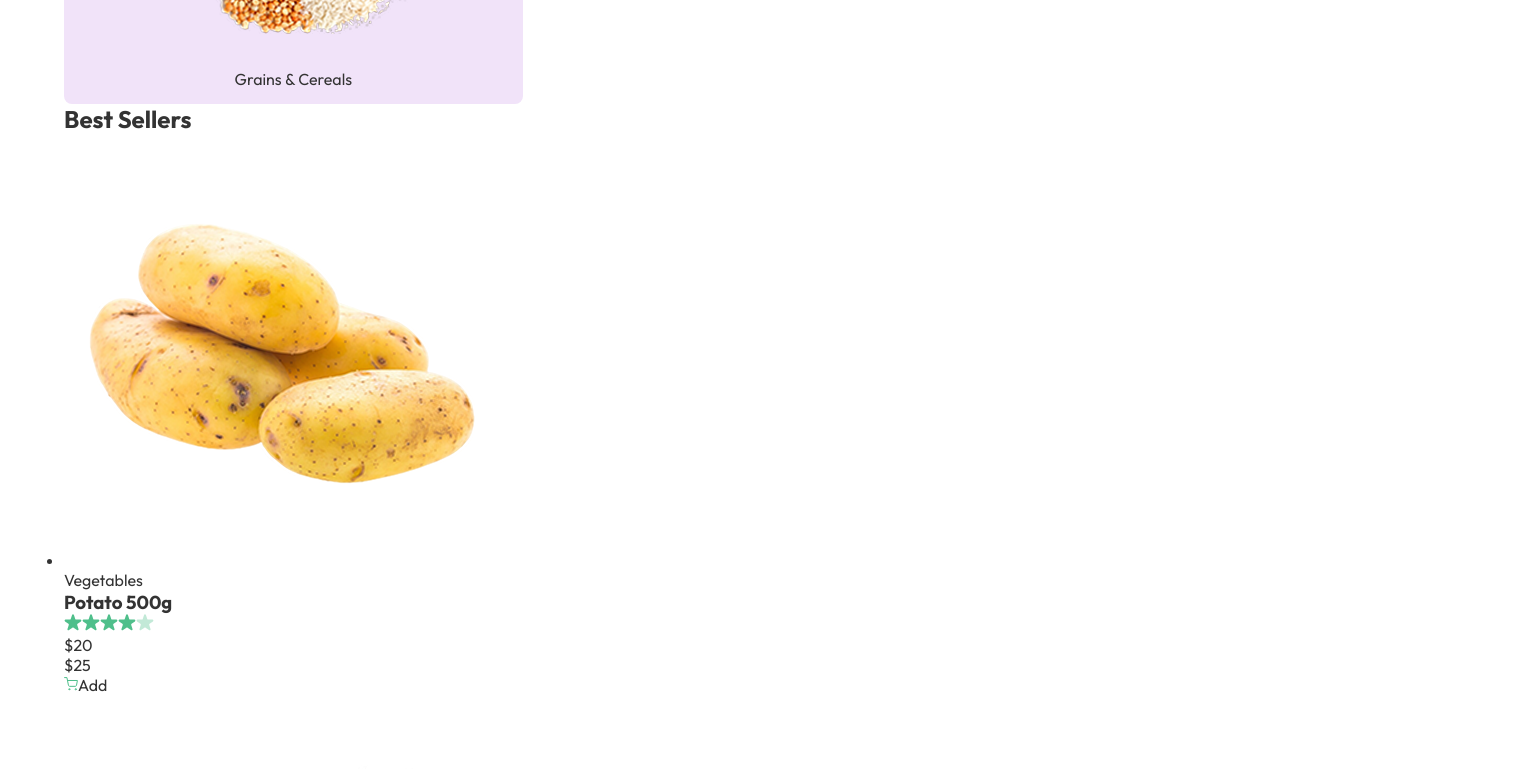
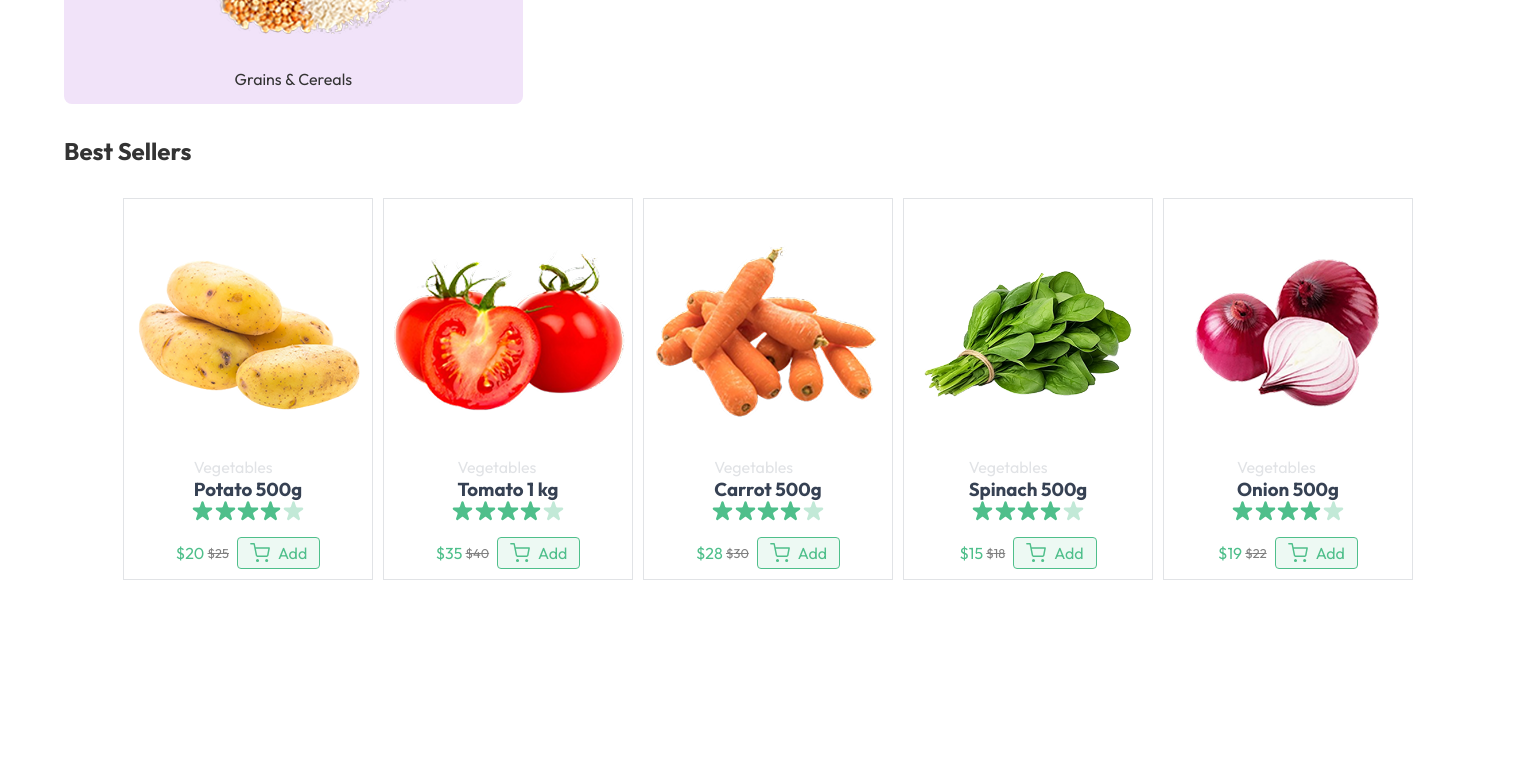
Before and after one commit to ozi-sadiq-kasai/greencart, a React (Vite) app in the folder frontend/: page / in a window 1536 px wide. Shown: the part 1700-2469 px from the top of the page. After the commit the page ends 2310 px from the top, so only its background shows below. Built offline with nearby package versions, Linux system fonts and the light colour scheme.

Commit message:
best seller done

```diff
--- a/frontend/src/components/bestseller/BestSeller.css
+++ b/frontend/src/components/bestseller/BestSeller.css
@@ -1,20 +1,6 @@
-@media (width: 320px) {
-  .prices {
-    flex-direction: column;
-    gap: 0.5rem;
-    align-items: center;
-  }
-}
-@media (max-width: 425px) {
 .best-container h2 {
   margin: 2rem 0;
   font-size: 1.5rem;
-  }
-
-  .best-list {
-    display: grid;
-    grid-template-columns: repeat(2, 1fr);
-    gap: 10px;
 }
 .best-text p {
   color: #e1e3e6;
@@ -31,7 +17,6 @@
   display: flex;
   align-items: center;
 }
-
 .best-list li img {
   width: 100%;
   object-fit: contain;
@@ -65,6 +50,7 @@
   align-items: center;
   justify-content: center;
   gap: 0.5rem;
+  border-radius: 4px;
 }
 .best-price .cart {
   width: 20px;
@@ -81,4 +67,44 @@
   width: 20px;
   height: 20px;
 }
+
+@media (width: 320px) {
+  .prices {
+    flex-direction: column;
+    gap: 0.5rem;
+    align-items: center;
   }
+}
+@media (max-width: 425px) {
+  .best-list {
+    display: grid;
+    grid-template-columns: repeat(2, 1fr);
+    gap: 10px;
+  }
+}
+
+@media (min-width: 768px) {
+  .best-list {
+    display: flex;
+    flex-wrap: wrap;
+    justify-content:left;
+    align-items: center;
+    gap: 10px;
+  }
+  .best-list li {
+    width: 190px;
+  }
+}
+
+@media (min-width:1440px){
+  .best-list {
+    display: flex;
+    flex-wrap: wrap;
+    justify-content:center;
+    align-items: center;
+    gap: 10px;
+  }
+  .best-list li {
+    width: 250px;
+  }
+}
```
Lines whose indentation alone changed are shown as unchanged.
